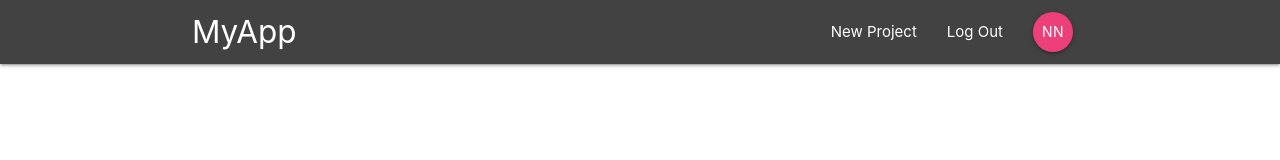
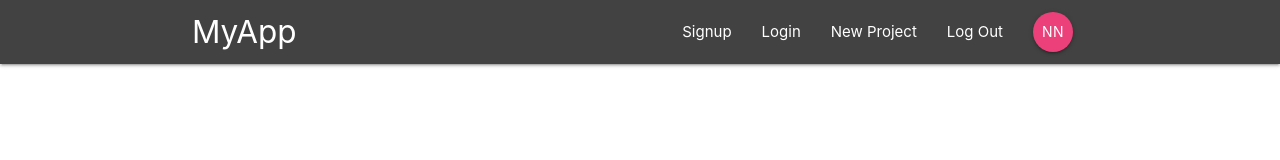
Before and after one commit to asmaa-ezz/React-Redux-Firebase, a React (Create React App) app in the folder client/: page / in a window 1280 px wide. Shown: the top 160 px of the page. Built offline with nearby package versions, Linux system fonts and the light colour scheme.

Commit message:
Add the SignedOutLink component in Navbar component

```diff
--- a/client/src/components/layout/Navbar.js
+++ b/client/src/components/layout/Navbar.js
@@ -1,6 +1,7 @@
 import React from "react";
 import { Link } from "react-router-dom";
 import SignedInLink from "./SignedInLink";
+import SignedOutLink from "./SignedOutLink";
 
 const Navbar = () => {
   return (
@@ -10,6 +11,7 @@ const Navbar = () => {
           MyApp
         </Link>
         <SignedInLink />
+        <SignedOutLink />
       </div>
     </nav>
   );
```
